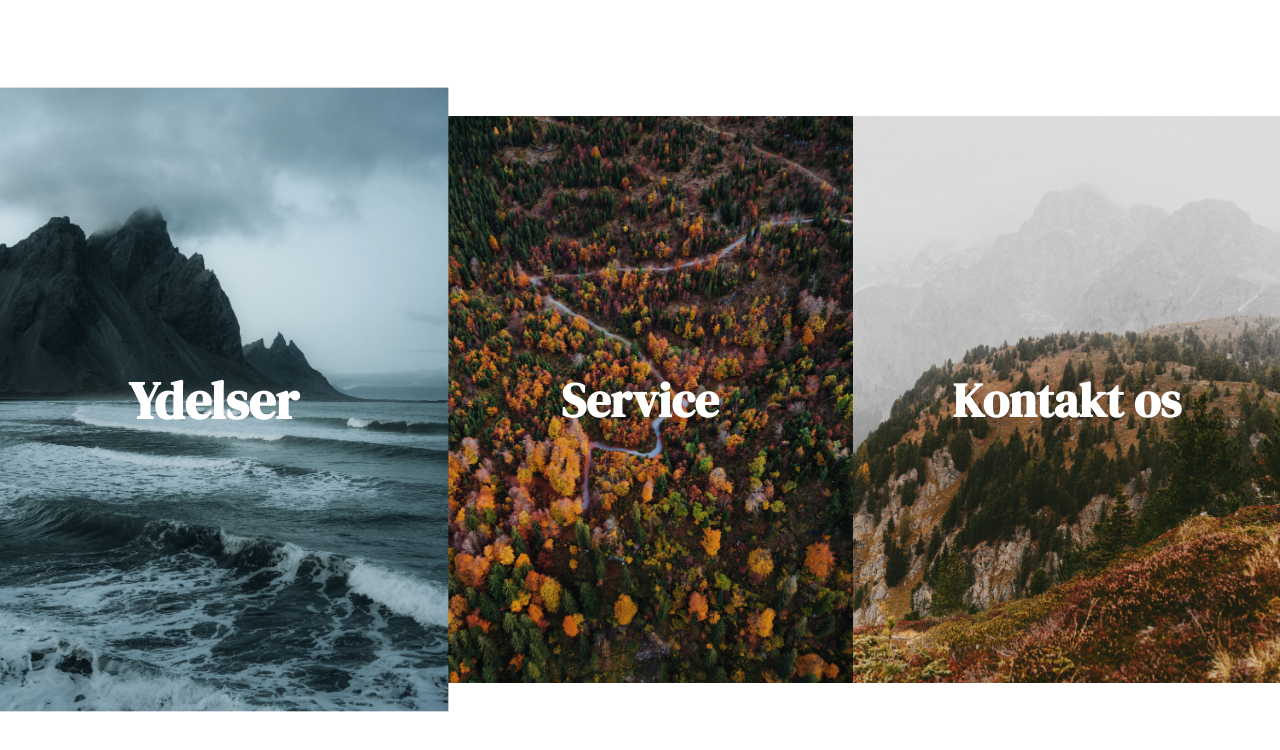
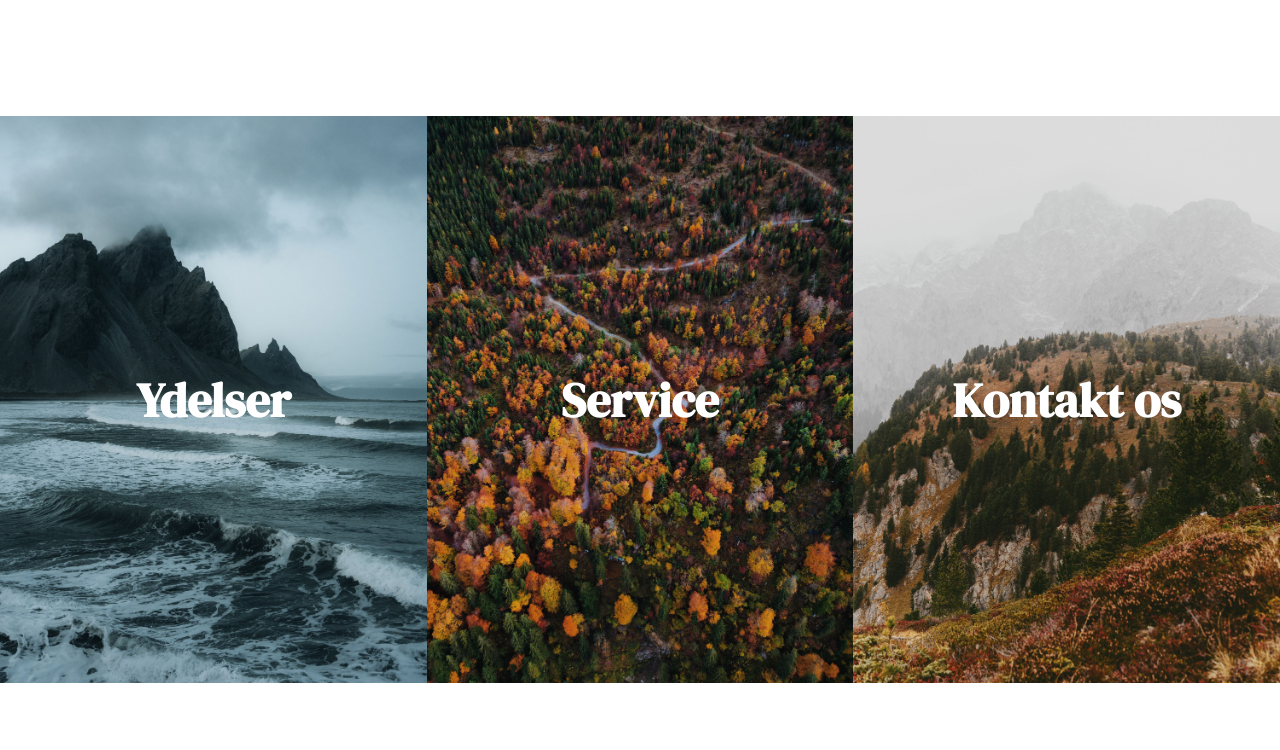
Before and after one commit to TinaWulff/kontorassistancen, a React (Vite) app: page / in a window 1280 px wide. In both pictures the pointer is over the link "Ydelser". Shown: the top 750 px of the page. Built offline with nearby package versions, Linux system fonts and the light colour scheme.

Commit message:
scss corrections

```diff
--- a/src/Styles/style.scss
+++ b/src/Styles/style.scss
@@ -1,5 +1,6 @@
 @use "_variables.scss" as *;
 @use "fonts.scss" as *;
+
 
 * {
     margin: 0;
@@ -22,12 +23,14 @@ body {
     width: 100%;
     height: 100%;
     overflow-x: hidden;
+    margin: 0 auto;
 
     main {
         display: grid;
         max-width: 100%;
     }
 }
+
 
 img {
     width: 100%;
--- a/src/components/categorySection.scss
+++ b/src/components/categorySection.scss
@@ -24,14 +24,14 @@
             justify-items: center;
             color: $light;
             font-size: 48px;
-            //position: absolute; //
             position: relative;
-            z-index: 1;;
+            z-index: 1;
+            transform: scale(1);
 
             &:hover {
-                transform: scale(1.1);
-                transition: transform 0.5 ease;
-                z-index: 10;;
+                transform: scale(1.06);
+                transition: transform 0.6s ease;
+                z-index: 10;
 
 
                 @media (max-width: 899px) {
--- a/src/components/header.scss
+++ b/src/components/header.scss
@@ -8,6 +8,7 @@ header {
     display: grid;
     grid-template-columns: 120px 6fr auto;
     align-items: center;
+    position: relative;
 
     @media (max-width: 1100px) {
         padding: 1rem 5rem;
```
